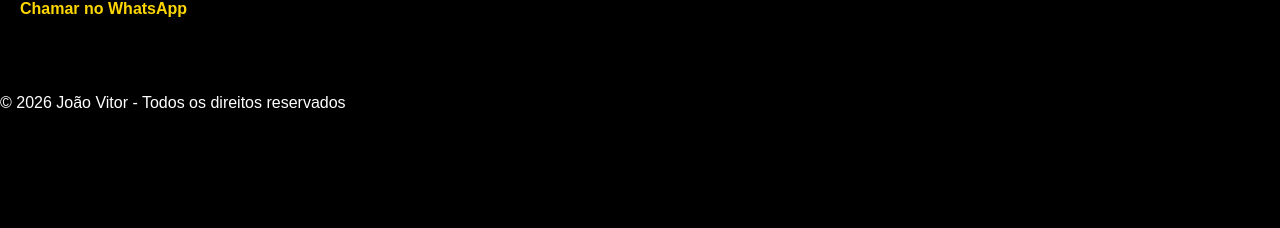
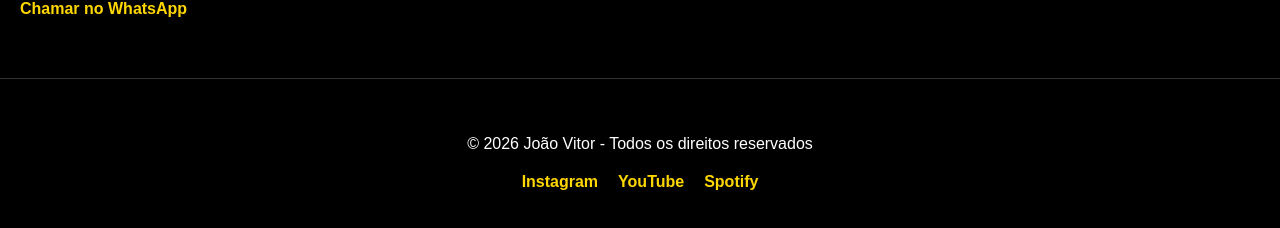
Before and after one commit to cantoroficialjoaovitor-ux/joaovitorcantoroficial, a React (Vite) app: page / in a window 1280 px wide. Shown: the part 1964-2192 px from the top of the page. Before the commit the page ends 2092 px from the top, so only its background shows below. Built offline with nearby package versions, Linux system fonts and the light colour scheme.

Commit message:
Update Footer.jsx

```diff
--- a/src/components/Footer.jsx
+++ b/src/components/Footer.jsx
@@ -1,9 +1,48 @@
 export default function Footer() {
   return (
-    <footer className="bg-black text-gray-400 py-8 text-center">
-      <p>
-        © 2026 João Vitor - Todos os direitos reservados
-      </p>
+    <footer
+      style={{
+        background: "#000",
+        padding: "40px 20px",
+        textAlign: "center",
+        borderTop: "1px solid #333",
+      }}
+    >
+      <p>© 2026 João Vitor - Todos os direitos reservados</p>
+
+      <div
+        style={{
+          marginTop: "20px",
+          display: "flex",
+          justifyContent: "center",
+          gap: "20px",
+          flexWrap: "wrap",
+        }}
+      >
+        <a
+          href="https://instagram.com/joaovitorcantoroficial"
+          target="_blank"
+          style={{ color: "#FFD700" }}
+        >
+          Instagram
+        </a>
+
+        <a
+          href="https://www.youtube.com/joaovitorcantoroficial"
+          target="_blank"
+          style={{ color: "#FFD700" }}
+        >
+          YouTube
+        </a>
+
+        <a
+          href="https://open.spotify.com/intl-pt/artist/1NcHjMiIbcuCDUW9sg0Fls?si=yy_ALRWvSWWHva33HYJSJg"
+          target="_blank"
+          style={{ color: "#FFD700" }}
+        >
+          Spotify
+        </a>
+      </div>
     </footer>
   )
 }
```
